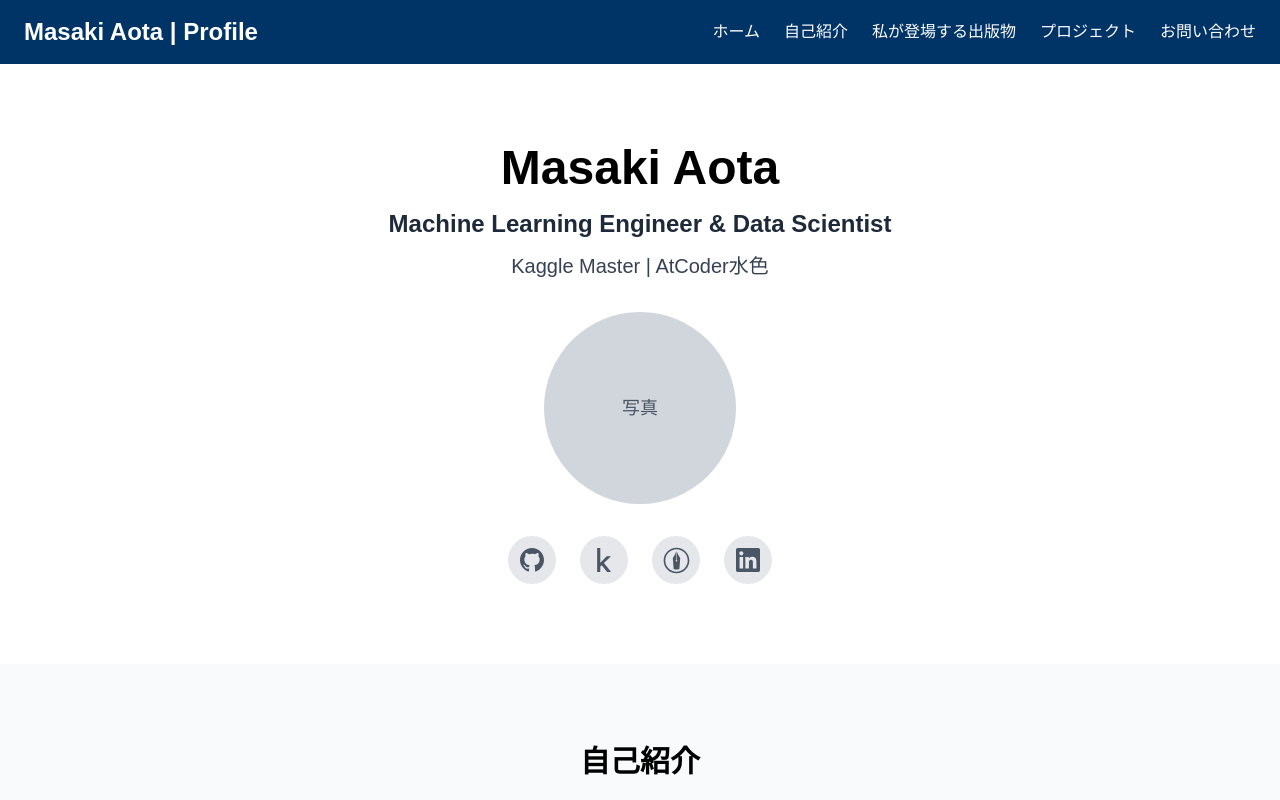
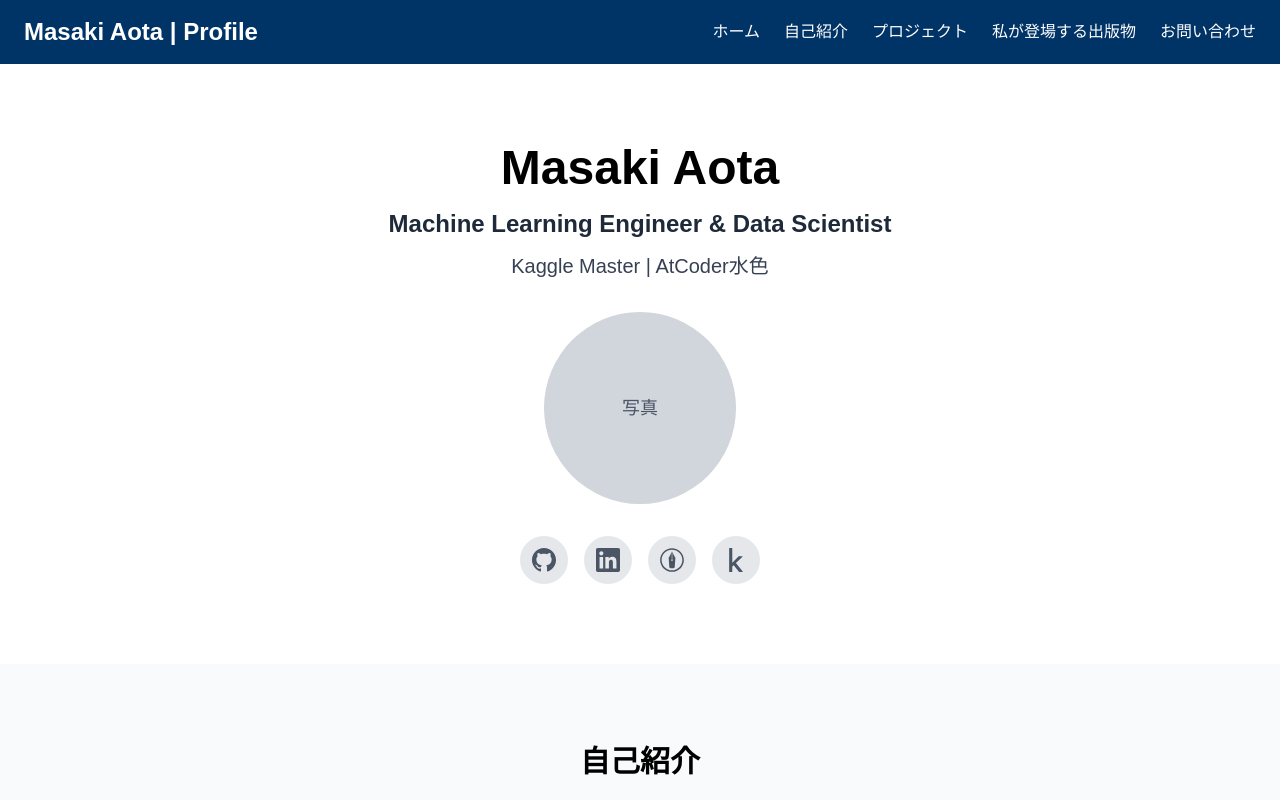
Before and after one commit to masakiaota/portfolio, a Next.js app: page / in a window 1280 px wide. Shown: the top 800 px of the page. Built offline with nearby package versions, Linux system fonts and the light colour scheme.

Commit message:
Refactor code structure and fix HTML nesting issues

```diff
--- a/src/app/page.tsx
+++ b/src/app/page.tsx
@@ -1,4 +1,6 @@
 'use client';
+
+import SocialLinks from '@/components/SocialLinks';
 
 export default function Home() {
   return (
@@ -23,47 +25,8 @@ export default function Home() {
               </div>
             </div>
             {/* ソーシャルアイコン */}
-            <div className="flex justify-center space-x-6">
-              <a href="https://github.com/masakiaota" className="text-gray-600 hover:text-gray-900 transition group relative" target="_blank" rel="noopener noreferrer">
-                <div className="w-12 h-12 bg-gray-200 rounded-full flex items-center justify-center group-hover:bg-gray-300">
-                  <svg width="24" height="24" viewBox="0 0 24 24" fill="currentColor" xmlns="http://www.w3.org/2000/svg">
-                    <path d="M12 0C5.374 0 0 5.373 0 12c0 5.302 3.438 9.8 8.207 11.387.599.111.793-.261.793-.577v-2.234c-3.338.726-4.033-1.416-4.033-1.416-.546-1.387-1.333-1.756-1.333-1.756-1.089-.745.083-.729.083-.729 1.205.084 1.839 1.237 1.839 1.237 1.07 1.834 2.807 1.304 3.492.997.107-.775.418-1.305.762-1.604-2.665-.305-5.467-1.334-5.467-5.931 0-1.311.469-2.381 1.236-3.221-.124-.303-.535-1.524.117-3.176 0 0 1.008-.322 3.301 1.23A11.509 11.509 0 0112 5.803c1.02.005 2.047.138 3.006.404 2.291-1.552 3.297-1.23 3.297-1.23.653 1.653.242 2.874.118 3.176.77.84 1.235 1.911 1.235 3.221 0 4.609-2.807 5.624-5.479 5.921.43.372.823 1.102.823 2.222v3.293c0 .319.192.694.801.576C20.566 21.797 24 17.3 24 12c0-6.627-5.373-12-12-12z"/>
-                  </svg>
-                </div>
-                <span className="absolute -bottom-8 left-1/2 transform -translate-x-1/2 text-xs bg-gray-800 text-white px-2 py-1 rounded opacity-0 group-hover:opacity-100 transition-opacity whitespace-nowrap">
-                  GitHub
-                </span>
-              </a>
-              <a href="https://www.kaggle.com/masakiaota/competitions" className="text-gray-600 hover:text-gray-900 transition group relative" target="_blank" rel="noopener noreferrer">
-                <div className="w-12 h-12 bg-gray-200 rounded-full flex items-center justify-center group-hover:bg-gray-300">
-                  <svg width="24" height="24" viewBox="0 0 24 24" fill="currentColor" xmlns="http://www.w3.org/2000/svg">
-                    <path d="M18.825 23.859c-.022.092-.117.141-.281.141h-3.139c-.187 0-.351-.082-.492-.248l-5.178-6.589-1.448 1.374v5.111c0 .235-.117.352-.351.352H5.505c-.236 0-.354-.117-.354-.352V.353c0-.233.118-.353.354-.353h2.431c.234 0 .351.12.351.353v14.343l6.203-6.272c.165-.165.33-.246.495-.246h3.239c.144 0 .236.06.285.18.046.149.034.255-.036.315l-6.555 6.344 6.836 8.507c.095.104.117.208.07.358"/>
-                  </svg>
-                </div>
-                <span className="absolute -bottom-8 left-1/2 transform -translate-x-1/2 text-xs bg-gray-800 text-white px-2 py-1 rounded opacity-0 group-hover:opacity-100 transition-opacity whitespace-nowrap">
-                  Kaggle
-                </span>
-              </a>
-              <a href="https://aotamasaki.hatenablog.com/" className="text-gray-600 hover:text-gray-900 transition group relative" target="_blank" rel="noopener noreferrer">
-                <div className="w-12 h-12 bg-gray-200 rounded-full flex items-center justify-center group-hover:bg-gray-300">
-                  <svg xmlns="http://www.w3.org/2000/svg" width="39" height="39" viewBox="0 0 300 300" fill="currentColor">
-                    <path d="M149.999 248.909c-54.537 0-98.906-44.367-98.906-98.909 0-54.537 44.369-98.909 98.906-98.909 54.545 0 98.908 44.372 98.908 98.909 0 54.542-44.363 98.909-98.908 98.909zm0-185.238c-47.601 0-86.33 38.723-86.33 86.329 0 47.605 38.729 86.332 86.33 86.332 47.61 0 86.338-38.727 86.338-86.332 0-47.606-38.728-86.329-86.338-86.329zM161.52 101.16c-4.832-9.785-7.783-19.3-9.273-24.845v70.055c2.447.917 4.197 3.257 4.197 6.021 0 3.559-2.887 6.442-6.443 6.442-3.56 0-6.443-2.885-6.443-6.442 0-2.896 1.925-5.317 4.558-6.131v-70.019c-1.485 5.531-4.438 15.092-9.293 24.919-7.571 15.314-17.009 28.823-17.009 28.823l6.036 82.598s5.736 6.401 22.31 6.41h.023c16.573-.009 22.312-6.41 22.312-6.41l6.035-82.598c-.003 0-9.441-13.508-17.01-28.823z"/>
-                  </svg>
-                </div>
-                <span className="absolute -bottom-8 left-1/2 transform -translate-x-1/2 text-xs bg-gray-800 text-white px-2 py-1 rounded opacity-0 group-hover:opacity-100 transition-opacity whitespace-nowrap">
-                  はてなブログ
-                </span>
-              </a>
-              <a href="https://www.linkedin.com/in/masaki-aota" className="text-gray-600 hover:text-gray-900 transition group relative" target="_blank" rel="noopener noreferrer">
-                <div className="w-12 h-12 bg-gray-200 rounded-full flex items-center justify-center group-hover:bg-gray-300">
-                  <svg width="24" height="24" viewBox="0 0 24 24" fill="currentColor" xmlns="http://www.w3.org/2000/svg">
-                    <path d="M20.447 20.452h-3.554v-5.569c0-1.328-.027-3.037-1.852-3.037-1.853 0-2.136 1.445-2.136 2.939v5.667H9.351V9h3.414v1.561h.046c.477-.9 1.637-1.85 3.37-1.85 3.601 0 4.267 2.37 4.267 5.455v6.286zM5.337 7.433c-1.144 0-2.063-.926-2.063-2.065 0-1.138.92-2.063 2.063-2.063 1.14 0 2.064.925 2.064 2.063 0 1.139-.925 2.065-2.064 2.065zm1.782 13.019H3.555V9h3.564v11.452zM22.225 0H1.771C.792 0 0 .774 0 1.729v20.542C0 23.227.792 24 1.771 24h20.451C23.2 24 24 23.227 24 22.271V1.729C24 .774 23.2 0 22.222 0h.003z"/>
-                  </svg>
-                </div>
-                <span className="absolute -bottom-8 left-1/2 transform -translate-x-1/2 text-xs bg-gray-800 text-white px-2 py-1 rounded opacity-0 group-hover:opacity-100 transition-opacity whitespace-nowrap">
-                  LinkedIn
-                </span>
-              </a>
+            <div className="flex justify-center">
+              <SocialLinks className="[&>a]:bg-gray-200 [&>a]:w-12 [&>a]:h-12 [&>a]:rounded-full [&>a]:flex [&>a]:items-center [&>a]:justify-center [&>a]:hover:bg-gray-300" />
             </div>
           </div>
         </div>
@@ -226,12 +189,12 @@ export default function Home() {
 
             <div className="bg-white rounded-lg shadow-md p-6">
               <h3 className="text-xl font-semibold mb-3">政治資金収支報告書の情報抽出</h3>
-              <p className="text-gray-700 mb-4">
+              <div className="text-gray-700 mb-4">
                 OCRやLLMを活用した政治資金収支報告書からの情報抽出システムを開発。
                 <span className="text-blue-600 underline decoration-dotted cursor-help relative group ml-1">
                   学会発表・論文投稿を実施
-                  <div className="absolute left-0 top-6 w-80 bg-gray-800 text-white text-sm p-3 rounded-lg shadow-lg opacity-0 group-hover:opacity-100 transition-opacity duration-300 z-20 pointer-events-none">
-                    <div className="space-y-2">
+                  <span className="absolute left-0 top-6 w-80 bg-gray-800 text-white text-sm p-3 rounded-lg shadow-lg opacity-0 group-hover:opacity-100 transition-opacity duration-300 z-20 pointer-events-none">
+                    <span className="block space-y-2">
                       <a
                         href="https://www.jstage.jst.go.jp/article/pjsai/JSAI2023/0/JSAI2023_2H1OS3a01/_article/-char/ja/"
                         target="_blank"
@@ -248,10 +211,10 @@ export default function Home() {
                       >
                         • 選挙学会発表
                       </a>
-                    </div>
-                  </div>
+                    </span>
+                  </span>
                 </span>。
-              </p>
+              </div>
               <div className="flex flex-wrap gap-2 mb-4">
                 <span className="bg-blue-100 text-blue-800 px-3 py-1 rounded-full text-sm">OCR</span>
                 <span className="bg-blue-100 text-blue-800 px-3 py-1 rounded-full text-sm">LLM</span>
@@ -273,19 +236,19 @@ export default function Home() {
 
             <div className="bg-white rounded-lg shadow-md p-6">
               <h3 className="text-xl font-semibold mb-3">データ分析コンペティション</h3>
-              <p className="text-gray-700 mb-4">
+              <div className="text-gray-700 mb-4">
                 Kaggleを中心とした機械学習コンペティションで
                 <span className="text-blue-600 underline decoration-dotted cursor-help relative group mx-1">
                   複数回入賞
-                  <div className="absolute left-0 top-6 w-96 bg-gray-800 text-white text-sm p-3 rounded-lg shadow-lg opacity-0 group-hover:opacity-100 transition-opacity duration-300 z-20 pointer-events-none">
-                    <div className="space-y-1">
-                      <p>• Kaggle U.S. Patent Phrase Matching: 金メダル (8位)</p>
-                      <p>• Kaggle Feedback Prize - ELL: 金メダル (15位)</p>
-                      <p>• Solafune 衛星画像超解像度化: 優勝 (1位)</p>
-                    </div>
-                  </div>
+                  <span className="absolute left-0 top-6 w-96 bg-gray-800 text-white text-sm p-3 rounded-lg shadow-lg opacity-0 group-hover:opacity-100 transition-opacity duration-300 z-20 pointer-events-none">
+                    <span className="block space-y-1">
+                      <span className="block">• Kaggle U.S. Patent Phrase Matching: 金メダル (8位)</span>
+                      <span className="block">• Kaggle Feedback Prize - ELL: 金メダル (15位)</span>
+                      <span className="block">• Solafune 衛星画像超解像度化: 優勝 (1位)</span>
+                    </span>
+                  </span>
                 </span>。深層学習を用いた自然言語・画像処理分野で実績。
-              </p>
+              </div>
               <div className="flex flex-wrap gap-2 mb-4">
                 <span className="bg-blue-100 text-blue-800 px-3 py-1 rounded-full text-sm">Python</span>
                 <span className="bg-blue-100 text-blue-800 px-3 py-1 rounded-full text-sm">Transformers</span>
@@ -296,7 +259,7 @@ export default function Home() {
             <div className="bg-white rounded-lg shadow-md p-6">
               <h3 className="text-xl font-semibold mb-3">競技プログラミング</h3>
               <p className="text-gray-700 mb-4">
-                半数以上のIT企業において、アルゴリズム能力についてはカンストと言える実力。AtCoder Algorithm: 水色 (最高: 1356)。Huristicへ参加するタイミングを伺っている。
+                半数以上のIT企業において、アルゴリズム能力についてはカンストと言える実力。AtCoder Algorithm: 水色 (最高: 1356)。Heuristicへ参加するタイミングを伺っている。
               </p>
               <div className="flex flex-wrap gap-2 mb-4">
                 <span className="bg-blue-100 text-blue-800 px-3 py-1 rounded-full text-sm">Python</span>
@@ -427,7 +390,13 @@ export default function Home() {
         <div className="container mx-auto px-6">
           <h2 className="text-3xl font-bold text-center mb-12">お問い合わせ</h2>
           <div className="max-w-2xl mx-auto">
-            <form className="bg-white rounded-lg shadow-md p-8">
+            <form
+              className="bg-white rounded-lg shadow-md p-8"
+              onSubmit={(e) => {
+                e.preventDefault();
+                alert('お問い合わせフォームの送信機能は未実装です。メールもしくはSNSより直接ご連絡ください。');
+              }}
+            >
               <div className="mb-6">
                 <label htmlFor="name" className="block text-gray-700 font-medium mb-2">
                   お名前
@@ -471,6 +440,9 @@ export default function Home() {
                 送信する
               </button>
             </form>
+            <p className="text-center text-gray-600 text-sm mt-6">
+              ※ 現在、フォーム送信機能は利用できません。ソーシャルメディアよりお問い合わせください。
+            </p>
           </div>
         </div>
       </section>
--- a/src/components/Header.tsx
+++ b/src/components/Header.tsx
@@ -43,20 +43,20 @@ export default function Header() {
             </li>
             <li>
               <a
+                href="#projects"
+                onClick={(e) => scrollToSection(e, 'projects')}
+                className="hover:text-gray-300 font-medium transition-colors cursor-pointer"
+              >
+                プロジェクト
+              </a>
+            </li>
+            <li>
+              <a
                 href="#publications"
                 onClick={(e) => scrollToSection(e, 'publications')}
                 className="hover:text-gray-300 font-medium transition-colors cursor-pointer"
               >
                 私が登場する出版物
-              </a>
-            </li>
-            <li>
-              <a
-                href="#projects"
-                onClick={(e) => scrollToSection(e, 'projects')}
-                className="hover:text-gray-300 font-medium transition-colors cursor-pointer"
-              >
-                プロジェクト
               </a>
             </li>
             <li>
--- a/src/components/SocialLinks.tsx
+++ b/src/components/SocialLinks.tsx
@@ -5,12 +5,14 @@ interface SocialLink {
   name: string;
   href: string;
   icon: ReactElement;
+  tooltip?: string;
 }
 
 const socialLinks: SocialLink[] = [
   {
     name: 'GitHub',
     href: 'https://github.com/masakiaota',
+    tooltip: 'GitHubプロフィール',
     icon: (
       <svg className="w-6 h-6" fill="currentColor" viewBox="0 0 24 24">
         <path d="M12 0c-6.626 0-12 5.373-12 12 0 5.302 3.438 9.8 8.207 11.387.599.111.793-.261.793-.577v-2.234c-3.338.726-4.033-1.416-4.033-1.416-.546-1.387-1.333-1.756-1.333-1.756-1.089-.745.083-.729.083-.729 1.205.084 1.839 1.237 1.839 1.237 1.07 1.834 2.807 1.304 3.492.997.107-.775.418-1.305.762-1.604-2.665-.305-5.467-1.334-5.467-5.931 0-1.311.469-2.381 1.236-3.221-.124-.303-.535-1.524.117-3.176 0 0 1.008-.322 3.301 1.23.957-.266 1.983-.399 3.003-.404 1.02.005 2.047.138 3.006.404 2.291-1.552 3.297-1.23 3.297-1.23.653 1.653.242 2.874.118 3.176.77.84 1.235 1.911 1.235 3.221 0 4.609-2.807 5.624-5.479 5.921.43.372.823 1.102.823 2.222v3.293c0 .319.192.694.801.576 4.765-1.589 8.199-6.086 8.199-11.386 0-6.627-5.373-12-12-12z"/>
@@ -20,6 +22,7 @@ const socialLinks: SocialLink[] = [
   {
     name: 'LinkedIn',
     href: 'https://www.linkedin.com/in/masaki-aota',
+    tooltip: 'LinkedInプロフィール',
     icon: (
       <svg className="w-6 h-6" fill="currentColor" viewBox="0 0 24 24">
         <path d="M20.447 20.452h-3.554v-5.569c0-1.328-.027-3.037-1.852-3.037-1.853 0-2.136 1.445-2.136 2.939v5.667H9.351V9h3.414v1.561h.046c.477-.9 1.637-1.85 3.37-1.85 3.601 0 4.267 2.37 4.267 5.455v6.286zM5.337 7.433c-1.144 0-2.063-.926-2.063-2.065 0-1.138.92-2.063 2.063-2.063 1.14 0 2.064.925 2.064 2.063 0 1.139-.925 2.065-2.064 2.065zm1.782 13.019H3.555V9h3.564v11.452zM22.225 0H1.771C.792 0 0 .774 0 1.729v20.542C0 23.227.792 24 1.771 24h20.451C23.2 24 24 23.227 24 22.271V1.729C24 .774 23.2 0 22.222 0h.003z"/>
@@ -29,6 +32,7 @@ const socialLinks: SocialLink[] = [
   {
     name: 'はてなブログ',
     href: 'https://aotamasaki.hatenablog.com/',
+    tooltip: '技術ブログ',
     icon: (
       <svg xmlns="http://www.w3.org/2000/svg" className="w-6 h-6" viewBox="0 0 300 300" fill="currentColor">
         <g transform="translate(150,150) scale(1.5) translate(-150,-150)">
@@ -40,6 +44,7 @@ const socialLinks: SocialLink[] = [
   {
     name: 'Kaggle',
     href: 'https://www.kaggle.com/masakiaota/competitions',
+    tooltip: 'Kaggle Competitions',
     icon: (
       <svg className="w-6 h-6" fill="currentColor" viewBox="0 0 24 24">
         <path d="M18.825 23.859c-.022.092-.117.141-.281.141h-3.139c-.187 0-.351-.082-.492-.248l-5.178-6.589-1.448 1.374v5.111c0 .235-.117.352-.351.352H5.505c-.236 0-.354-.117-.354-.352V.353c0-.233.118-.353.354-.353h2.431c.234 0 .351.12.351.353v14.343l6.203-6.272c.165-.165.33-.246.495-.246h3.239c.144 0 .236.06.285.18.046.149.034.255-.036.315l-6.555 6.344 6.836 8.507c.095.104.117.208.07.334"/>
@@ -61,10 +66,16 @@ export default function SocialLinks({ className = '' }: SocialLinksProps) {
           href={link.href}
           target="_blank"
           rel="noopener noreferrer"
-          className="text-gray-600 hover:text-[#003366] transition-colors"
-          aria-label={link.name}
+          className="text-gray-600 hover:text-[#003366] transition-colors group relative"
+          aria-label={link.tooltip || link.name}
+          title={link.tooltip || link.name}
         >
           {link.icon}
+          {link.tooltip && (
+            <span className="absolute -bottom-8 left-1/2 transform -translate-x-1/2 text-xs bg-gray-800 text-white px-2 py-1 rounded opacity-0 group-hover:opacity-100 transition-opacity whitespace-nowrap pointer-events-none">
+              {link.tooltip}
+            </span>
+          )}
         </Link>
       ))}
     </div>
```
